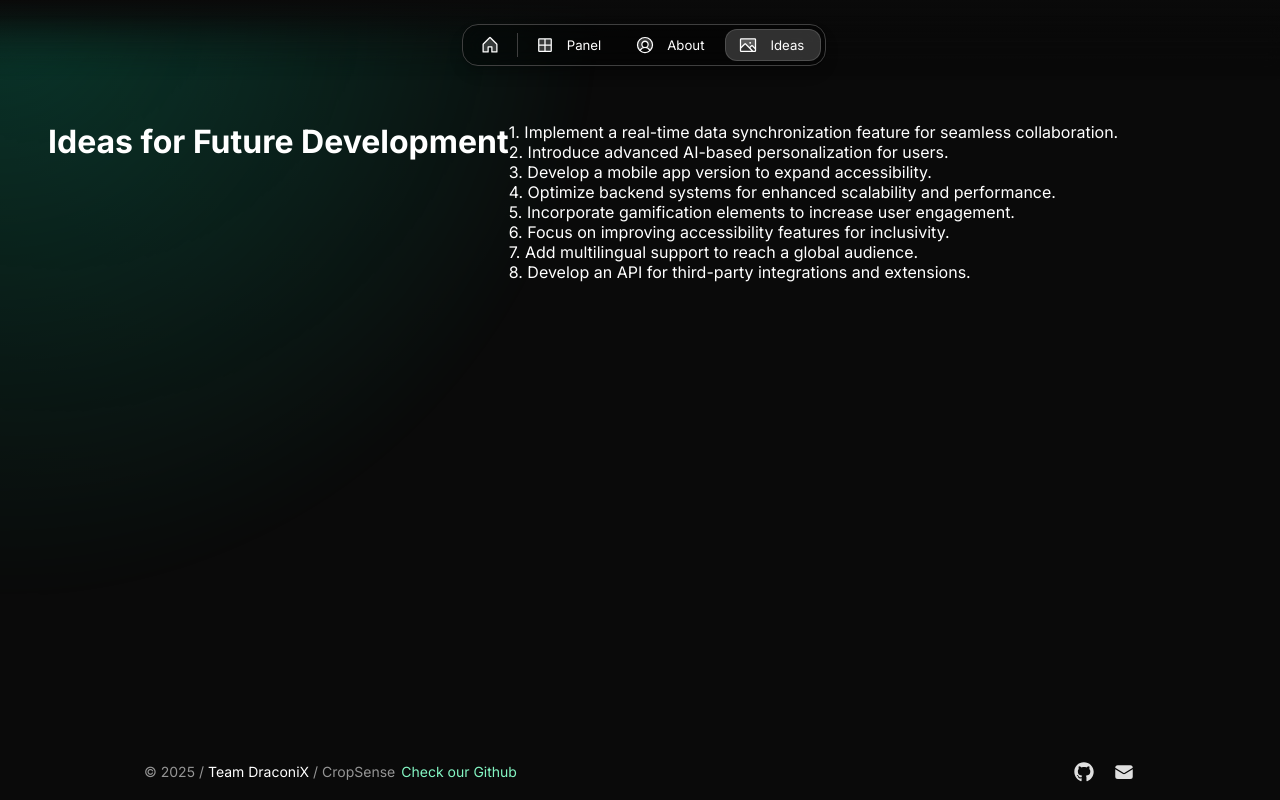
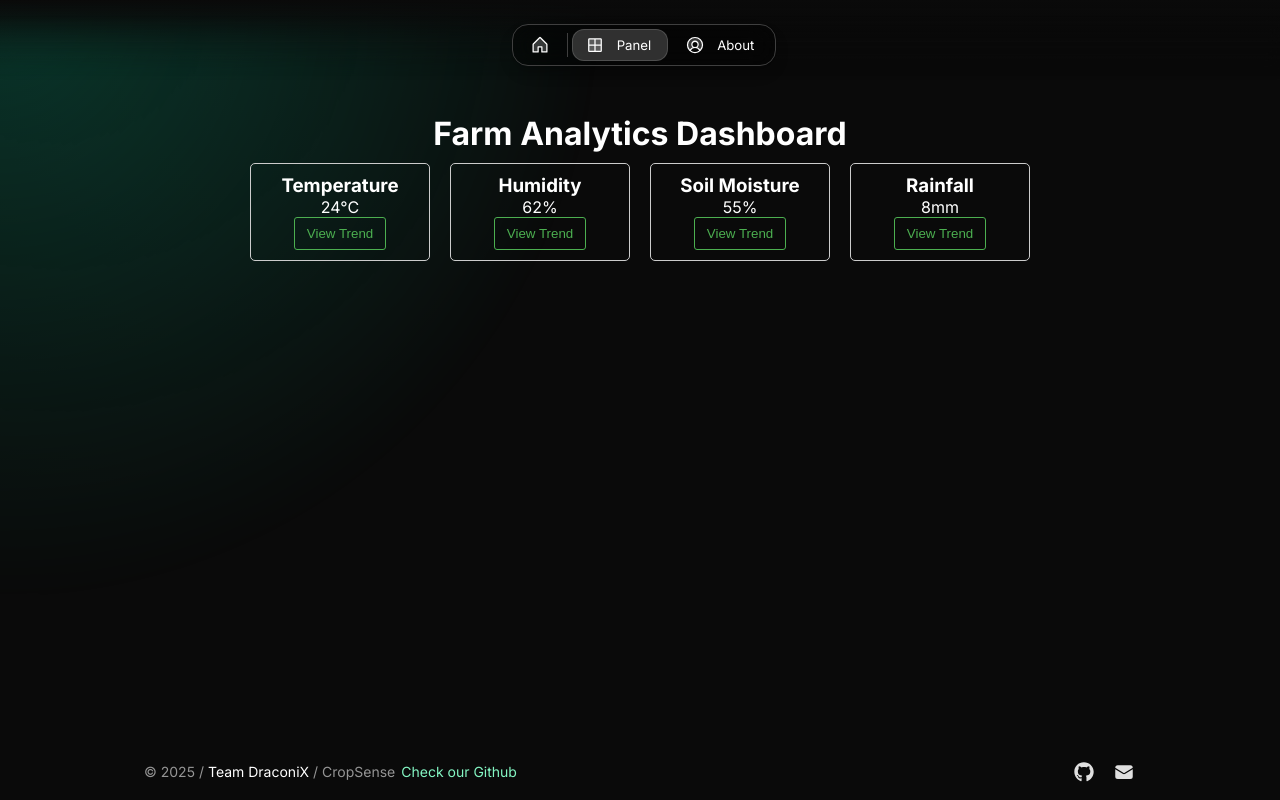
Before and after one commit to ItzHipe/CropSense, a Next.js app: page /gallery in a window 1280 px wide. Built offline with nearby package versions, Linux system fonts and the light colour scheme.

Commit message:
fat dhruv
Co-Authored-By: Dhruv Choudhary <dhruv.choudhary589@gmail.com>

```diff
--- a/src/app/blog/page.tsx
+++ b/src/app/blog/page.tsx
@@ -59,9 +59,9 @@ export default function Blog() {
           }),
         }}
       />
-      <Heading marginBottom="l" variant="display-strong-s" align="center">
+      {/* <Heading marginBottom="l" variant="display-strong-s" align="center">
         {blog.title}
-      </Heading>
+      </Heading> */}
       {/* <Column fillWidth flex={1}>
         <Posts range={[1, 3]} thumbnail />
         <Posts range={[4]} columns="2" />
--- a/src/app/blog/posts/new-milestone-in-my-career.mdx
+++ b/src/app/blog/posts/new-milestone-in-my-career.mdx
@@ -2,6 +2,7 @@
 title: "Real-Time Weather and Climate Alerts: A Game-Changer for Farmers"
 publishedAt: "2025-01-28"
 image: "/images/gallery/img-02.jpg"
+tag: "Journal"
 
 ---
 
--- a/src/app/gallery/page.tsx
+++ b/src/app/gallery/page.tsx
@@ -1,12 +1,9 @@
-import { Flex } from "@/once-ui/components";
-import { baseURL } from "@/app/resources";
-import { gallery, person } from "@/app/resources/content";
+import AnalyticsDashboard from "@/components/AnalyticsDashboard";
 
 export async function generateMetadata() {
-  const title = "Ideas for Future Development";
-  const description =
-    "Explore a collection of ideas and inspirations for future development, including innovative concepts and potential improvements.";
-  const ogImage = `https://${baseURL}/og?title=${encodeURIComponent(title)}`;
+  const title = "";
+  const description = "Your Blog Description";
+  const baseURL = "yourwebsite.com";
 
   return {
     title,
@@ -14,70 +11,16 @@ export async function generateMetadata() {
     openGraph: {
       title,
       description,
-      type: "website",
-      url: `https://${baseURL}/ideas`,
-      images: [
-        {
-          url: ogImage,
-          alt: title,
-        },
-      ],
-    },
-    twitter: {
-      card: "summary_large_image",
-      title,
-      description,
-      images: [ogImage],
+      images: [`https://${baseURL}/og-image.png`],
     },
   };
 }
 
-export default function IdeasForDevelopment() {
-  const ideas = [
-    "Implement a real-time data synchronization feature for seamless collaboration.",
-    "Introduce advanced AI-based personalization for users.",
-    "Develop a mobile app version to expand accessibility.",
-    "Optimize backend systems for enhanced scalability and performance.",
-    "Incorporate gamification elements to increase user engagement.",
-    "Focus on improving accessibility features for inclusivity.",
-    "Add multilingual support to reach a global audience.",
-    "Develop an API for third-party integrations and extensions.",
-  ];
-
+export default function BlogLayout({ children }: { children: React.ReactNode }) {
   return (
-    <Flex fillWidth className="flex flex-col p-8 space-y-6 bg-gray-100 text-black">
-      <h1 className="text-4xl font-extrabold text-center mb-6">
-        Ideas for Future Development
-      </h1>
-      <div className="space-y-4">
-        {ideas.map((idea, index) => (
-          <p key={index} className="text-lg leading-relaxed">
-            {index + 1}. {idea}
-          </p>
-        ))}
-      </div>
-      <script
-        type="application/ld+json"
-        suppressHydrationWarning
-        dangerouslySetInnerHTML={{
-          __html: JSON.stringify({
-            "@context": "https://schema.org",
-            "@type": "Article",
-            name: "Ideas for Future Development",
-            description:
-              "A curated list of innovative concepts and ideas for enhancing future development.",
-            url: `https://${baseURL}/ideas`,
-            author: {
-              "@type": "Person",
-              name: person.name,
-              image: {
-                "@type": "ImageObject",
-                url: `${baseURL}${person.avatar}`,
-              },
-            },
-          }),
-        }}
-      />
-    </Flex>
+    <div>
+      <AnalyticsDashboard />
+      <div className="container mx-auto p-6">{children}</div>
+    </div>
   );
 }
--- a/src/app/resources/content.js
+++ b/src/app/resources/content.js
@@ -205,8 +205,8 @@ const work = {
 };
 
 const gallery = {
-  label: "Ideas",
-  title: "My photo gallery",
+  label: "Panel",
+  title: "Farm Analytics",
   description: `A photo collection by ${person.name}`,
   // Images from https://pexels.com
   // images: [
--- a/src/components/Header.tsx
+++ b/src/components/Header.tsx
@@ -59,7 +59,7 @@ export const Header = () => {
                   />
                 </>
               )} */}
-              {routes["/blog"] && (
+              {/* {routes["/blog"] && (
                 <>
                   <ToggleButton
                     className="s-flex-hide"
@@ -73,6 +73,23 @@ export const Header = () => {
                     prefixIcon="grid"
                     href="/blog"
                     selected={pathname.startsWith("/blog")}
+                  />
+                </>
+              )} */}
+              {routes["/gallery"] && (
+                <>
+                  <ToggleButton
+                    className="s-flex-hide"
+                    prefixIcon="grid"
+                    href="/gallery"
+                    label={gallery.label}
+                    selected={pathname.startsWith("/gallery")}
+                  />
+                  <ToggleButton
+                    className="s-flex-show"
+                    prefixIcon="gallery"
+                    href="/gallery"
+                    selected={pathname.startsWith("/gallery")}
                   />
                 </>
               )}
@@ -93,23 +110,7 @@ export const Header = () => {
                   />
                 </>
               )}
-              {routes["/gallery"] && (
-                <>
-                  <ToggleButton
-                    className="s-flex-hide"
-                    prefixIcon="gallery"
-                    href="/gallery"
-                    label={gallery.label}
-                    selected={pathname.startsWith("/gallery")}
-                  />
-                  <ToggleButton
-                    className="s-flex-show"
-                    prefixIcon="gallery"
-                    href="/gallery"
-                    selected={pathname.startsWith("/gallery")}
-                  />
-                </>
-              )}
+
             </Flex>
           </Flex>
         </Flex>
```
Also changed, not shown: src/app/blog/layout.tsx (deleted, +0 -26 lines).
